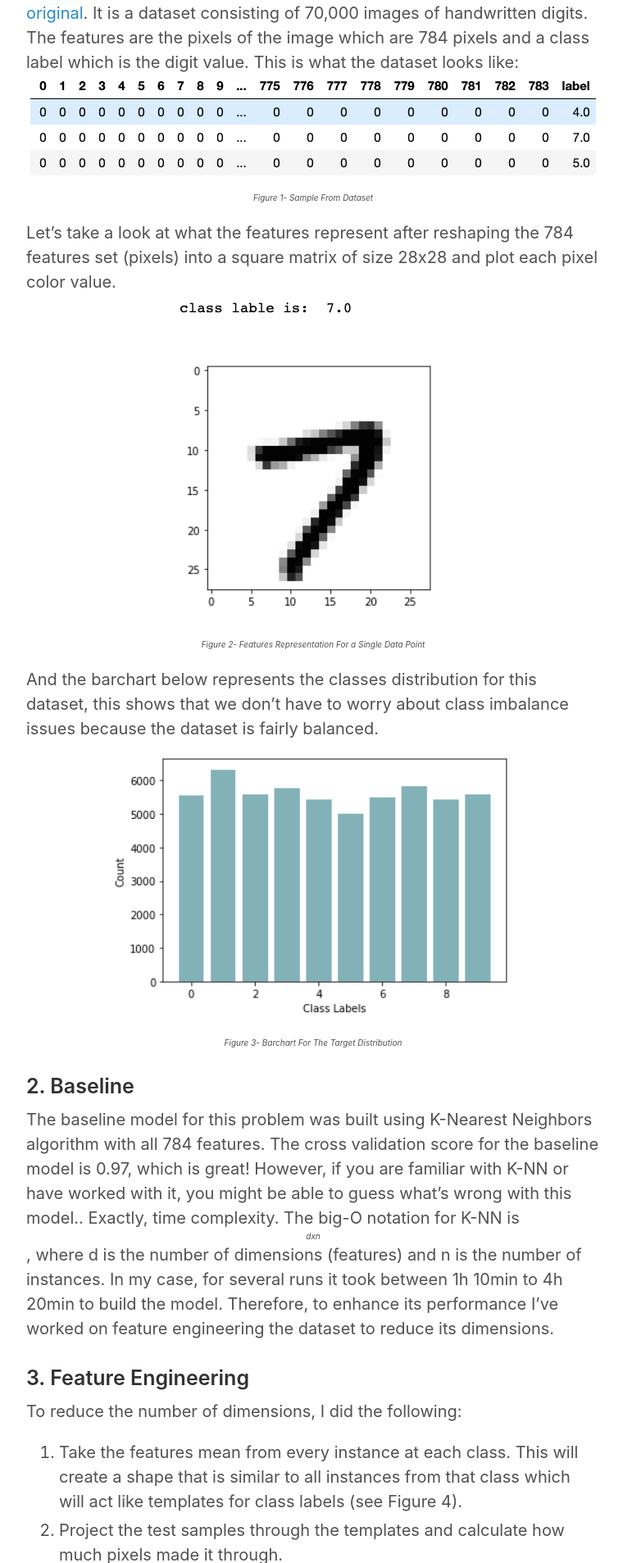
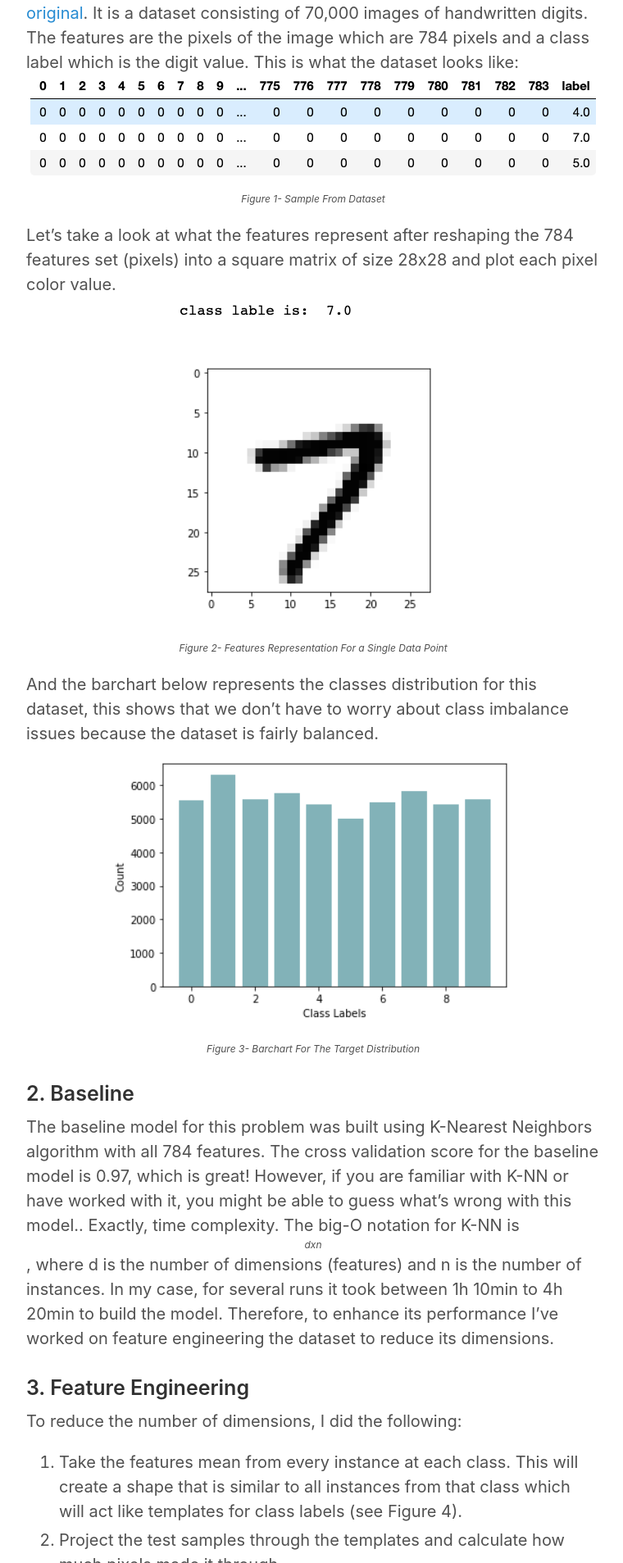
Before and after one commit to reemalmuqbil/reemalmuqbil.github.io, a Jekyll site: the page built from index.html, in a window 1280 px wide. Shown: the part 1074-2981 px from the top of the page at 82% size, without its empty margins (258-1018 px from the left). Built offline with Jekyll 4.4.1, drawn with Linux system fonts in a browser that asks for light colours; the list of posts is cut into pages by our own code.

Commit message:
fixed images styling

```diff
--- a/index.html
+++ b/index.html
@@ -7,7 +7,7 @@ img,em {
   display: block;
   margin-left: auto;
   margin-right: auto;
-  font-size:50%;
+  font-size:60%;
   text-align:center;
 }
 </style>
```
